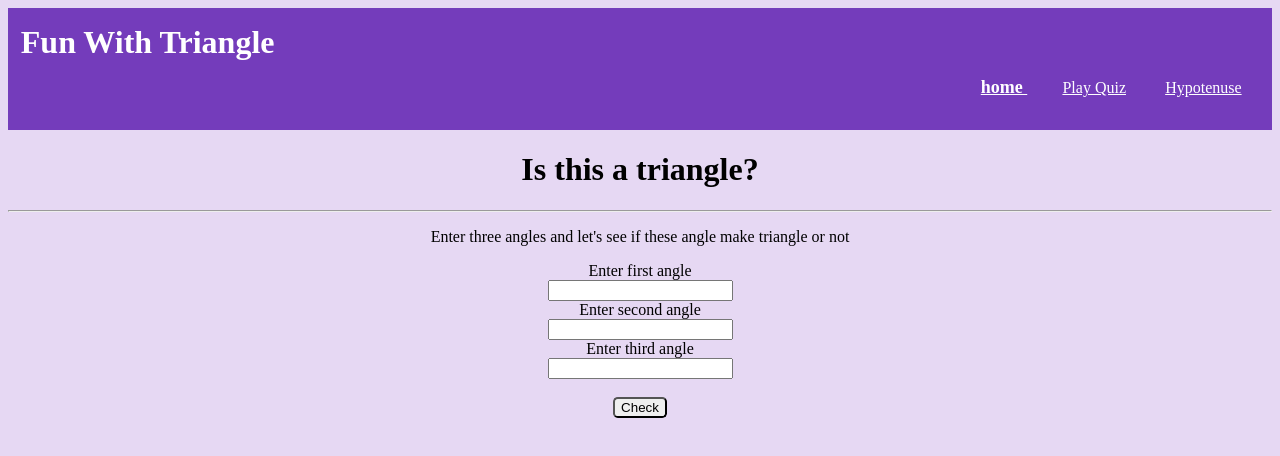
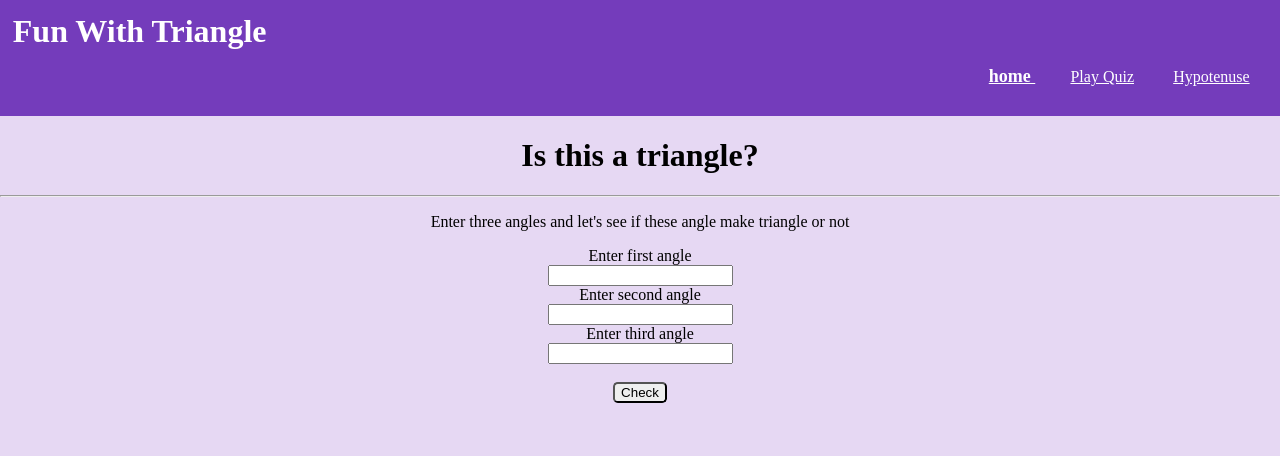
Before and after one commit to learnersaura-bh/Fun-with-triangles, a plain HTML site: page index.html in a window 1280 px wide. Drawn offline with Linux system fonts and the light colour scheme.

Commit message:
update style

```diff
--- a/style.css
+++ b/style.css
@@ -1,6 +1,6 @@
 body{
     background-color: rgba(212, 189, 235, 0.582);
-
+    margin: 0px;
 }
 
 h1{
@@ -17,7 +17,7 @@ h1{
     background-color:  rgba(99, 35, 179, 0.863);
     margin: 0px;
     color: white;
-    padding: 1rem 0.8rem;
+    padding: 0.8rem 0.8rem;
 }
 
 .nav-brand{
```
